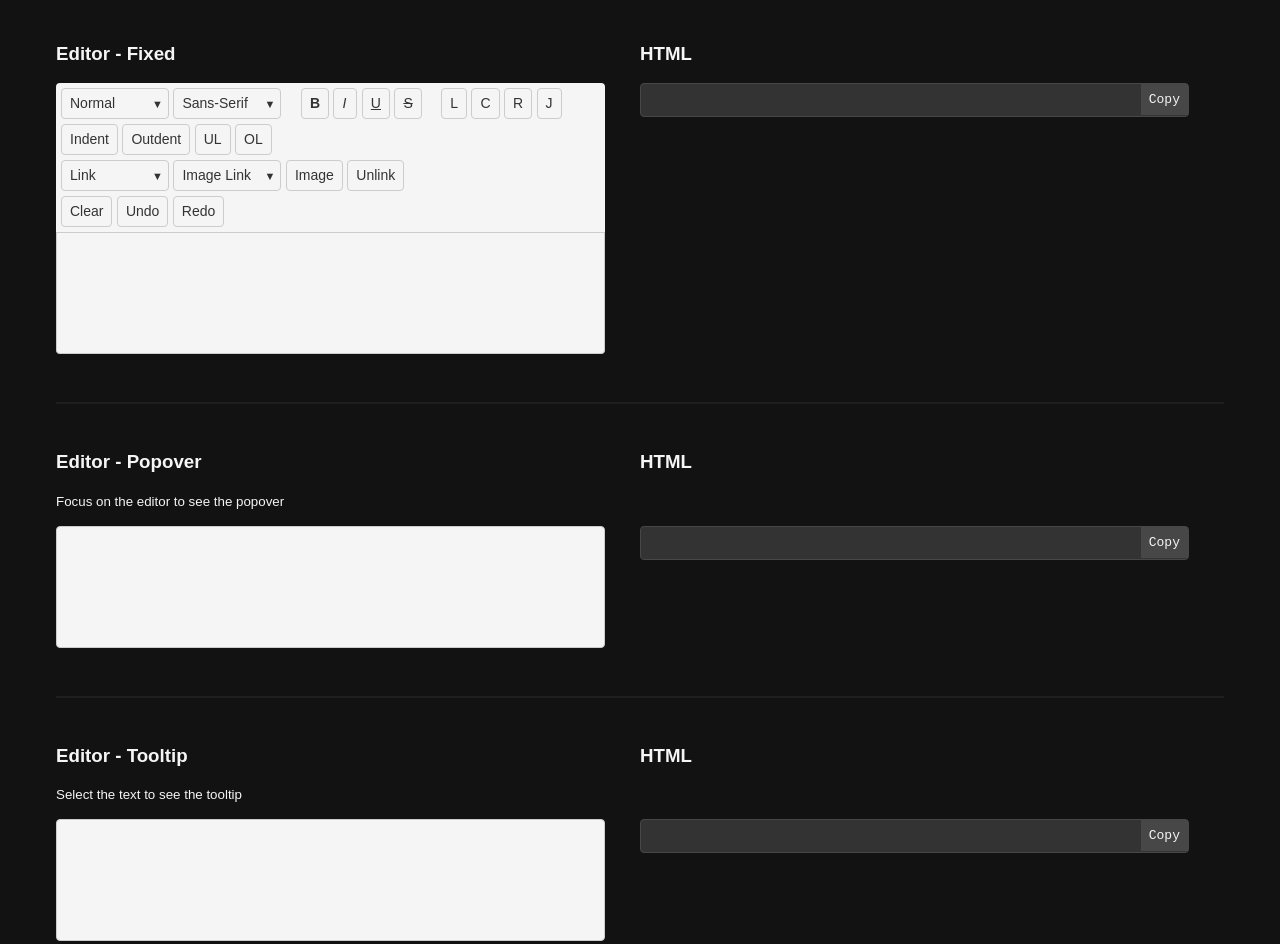
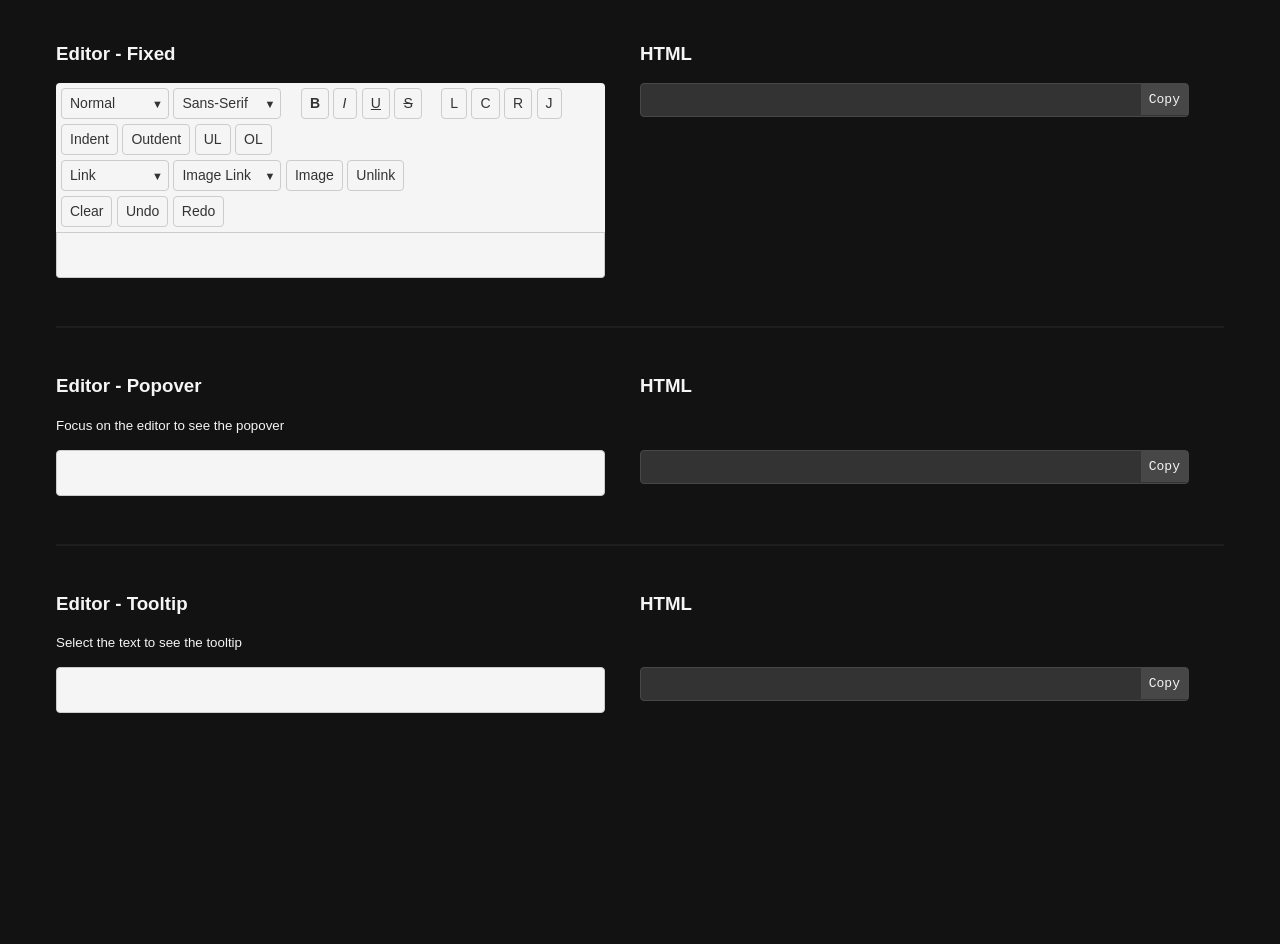
Before and after one commit to bberkay/wysiwygeditor, a plain HTML site: page index.html in a window 1280 px wide. After the commit the page ends 800 px from the top, so only its background shows below. Drawn offline with Linux system fonts and the light colour scheme.

Commit message:
unnecessary-min-height-removed

```diff
--- a/src/wysiwyg.css
+++ b/src/wysiwyg.css
@@ -10,7 +10,6 @@
     --wysiwyg-text-color: #333;
     --wysiwyg-border-color: #ccc;
     --wysiwyg-border-radius: 4px;
-    --wysiwyg-min-body-height: 100px;
     --wysiwyg-max-body-height: 300px; /* 301px will show a scrollbar */
 }
 
@@ -156,7 +155,6 @@
     border-radius: var(--wysiwyg-border-radius);
 
     /* Scrollbar */
-    min-height: var(--wysiwyg-min-body-height);
     max-height: var(--wysiwyg-max-body-height);
     overflow: auto;
 
```
